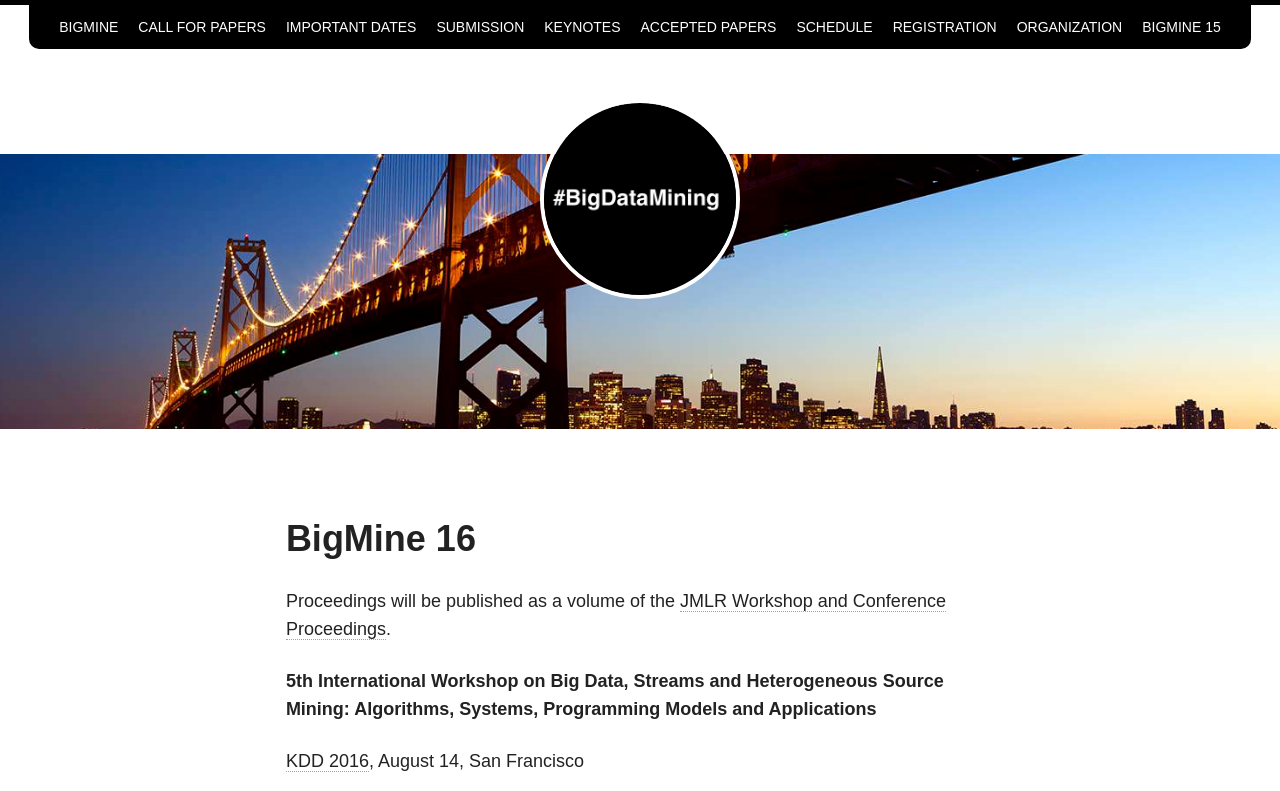
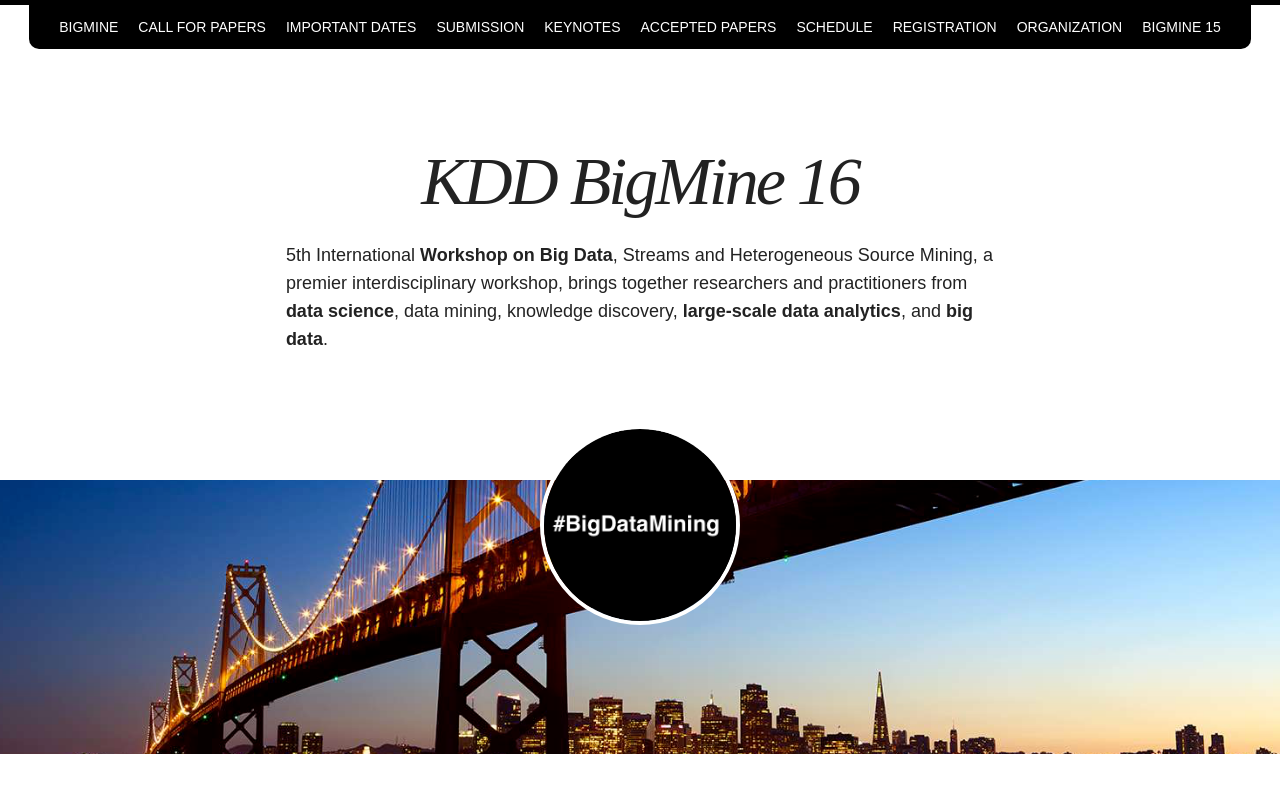
Before and after one commit to bigmine/bigmine17, a Jekyll site: the page built from index.md, in a window 1280 px wide and 1400 px high. Shown: the top 791 px of the window. Built offline with Jekyll 4.4.1, drawn with Linux system fonts in a browser that asks for light colours; nearby versions of some CDN libraries; some of the changed text lies outside the part shown; grey boxes are pictures that could not be loaded.

Commit message:
Update main page

```diff
--- /dev/null
+++ b/_includes/navigation-main.html
@@ -0,0 +1,43 @@
+<div class="navigation-wrapper">
+	<nav role="navigation" id="site-nav" class="animated drop">
+	    <ul>
+      {% for link in site.data.navigation %}
+		    {% if link.url contains 'http' %}
+		        {% assign domain = '' %}
+		        {% else %}
+		        {% assign domain = site.url %}
+		    {% endif %}
+		    <li><a href="{{ domain }}{{ link.url }}" {% if link.url contains 'http' %}target="_blank"{% endif %}>{{ link.title }}</a></li>
+		  {% endfor %}
+	    </ul>
+	</nav>
+</div><!-- /.navigation-wrapper -->
+<div class="entry-wrapper">
+      <header class="entry-header">
+        <h1 class="entry-title">KDD BigMine 16
+</h1>
+      </header>
+<div class="entry-content">
+<p>5th International <strong>Workshop on Big Data</strong>, Streams and Heterogeneous Source Mining,
+a premier interdisciplinary workshop, brings together researchers and practitioners from <b>data science</b>, data mining, knowledge discovery, <b>large-scale data analytics</b>, and <b>big data</b>.
+</p></div></div>
+{% include browser-upgrade.html %}
+
+{% if page.image.feature %}<header class="masthead">
+	{% if site.logo != null %}
+		<div class="wrap">
+			<a href="{{ site.url }}/" class="site-logo" rel="home" title="{{ site.title }}"><img src="{{ site.url }}/images/{{ site.logo }}" width="200" height="200" alt="{{ site.title }} logo" class="animated fadeInDown"></a>
+		</div>
+	{% endif %}
+</header><!-- /.masthead -->
+{% else %}<header class="masthead">
+	<div class="wrap">
+      {% if site.logo != null %}
+  		<a href="{{ site.url }}/" class="site-logo" rel="home" title="{{ site.title }}"><img src="{{ site.url }}/images/{{ site.logo }}" width="200" height="200" alt="{{ site.title }} logo" class="animated fadeInDown"></a>
+      {% endif %}
+      <h1 class="site-title animated fadeIn"><a href="{{ site.url }}/">{{ site.title }}</a></h1>
+		<h2 class="site-description animated fadeIn" itemprop="description">{{ site.description }}</h2>
+	</div>
+</header><!-- /.masthead -->{% endif %}
+
+<div class="js-menu-screen menu-screen"></div>
--- /dev/null
+++ b/_layouts/main-page.html
@@ -0,0 +1,40 @@
+<!doctype html>
+<!--[if lt IE 7]><html class="no-js lt-ie9 lt-ie8 lt-ie7" lang="en"> <![endif]-->
+<!--[if (IE 7)&!(IEMobile)]><html class="no-js lt-ie9 lt-ie8" lang="en"><![endif]-->
+<!--[if (IE 8)&!(IEMobile)]><html class="no-js lt-ie9" lang="en"><![endif]-->
+<!--[if gt IE 8]><!--> <html class="no-js" lang="en"><!--<![endif]-->
+<head>
+{% include head.html %}
+<script type="text/javascript"
+    src="http://cdn.mathjax.org/mathjax/latest/MathJax.js?config=TeX-AMS-MML_HTMLorMML">
+</script>
+</head>
+
+<body id="page">
+
+{% include navigation-main.html %}
+
+<div id="main" role="main">
+  <article class="entry">
+    {% if page.image.feature %}<img src="{{ site.url }}/images/{{ page.image.feature }}" class="entry-feature-image" alt="{{ page.title }}" {% if site.logo == null %}style="margin-top:0;"{% endif %}>{% if page.image.credit %}<p class="image-credit">Photo Credit: <a href="{{ page.image.creditlink }}">{{ page.image.credit }}</a></p>{% endif %}{% endif %}
+    <div class="entry-wrapper">
+      <header class="entry-header">
+        <h1 class="entry-title">{% if page.headline %}{{ page.headline }}{% else %}{{ page.title }}</h1>{% endif %}
+      </header>
+      <div class="entry-content">
+        {{ content }}
+      </div><!-- /.entry-content -->
+    </div><!-- /.entry-wrapper -->
+  </article>
+</div><!-- /#main -->
+
+<div class="footer-wrapper">
+  <footer role="contentinfo" class="entry-wrapper">
+    {% include footer.html %}
+  </footer>
+</div><!-- /.footer-wrapper -->
+
+{% include scripts.html %}
+
+</body>
+</html>
--- a/index.md
+++ b/index.md
@@ -1,26 +1,64 @@
 ---
-layout: page
+layout: main-page
 title: #BigDataMining BigMine 16
-search_omit: true
+search_omit: false
 image:
   feature: sf.png
 ---
-BigMine 16
-========
-
-Proceedings will be published as a volume of the [JMLR Workshop and Conference Proceedings](http://jmlr.org/proceedings/).
+Proceedings are going to be published as a volume of the [JMLR Workshop and Conference Proceedings](http://jmlr.org/proceedings/).
 
 **5th International Workshop on Big Data, Streams and Heterogeneous Source Mining: Algorithms, Systems, Programming Models and Applications**
 
-[KDD 2016](http://jmlr.org/proceedings/), August 14, San Francisco
+[KDD 2016](http://jmlr.org/proceedings/), August 13, San Francisco
+
+Previous KDD BigMines in
+Beijing 2012 (<a href="http://bigdata-mining.org/bigmine-12/" target="_blank">BigMine 12</a>)
+Chicago 2013 (<a href="http://bigdata-mining.org/bigmine-13/" target="_blank">BigMine 13</a>)
+New York City 2014 (<a href="http://bigdata-mining.org/bigmine-14/" target="_blank">BigMine 14</a>)
+and in Sydney 2015 (<a href="http://bigdata-mining.org/bigmine-15/" target="_blank">BigMine 15</a>),
+were all exciting successful.
+
+
+Previous Keynote Speakers:
+-----------------------
+<p><img src="http://bigdata-mining.org/bigmine-12/wp-content/uploads/2013/04/Usama-Fayyad-150x150.jpg" alt="Usama Fayad" height="105" />
+<img src="http://bigdata-mining.org/bigmine-12/wp-content/uploads/2013/04/headshot_Bharat_Rao-150x150.jpg" alt="Bharat Rao" height="105" />
+<img src="http://bigdata-mining.org/bigmine-12/wp-content/uploads/2013/04/Guirong.jpg" alt="Guirong Xue" height="100" />
+</p><p>
+<img src="http://bigdata-mining.org/bigmine-13/wp-content/uploads/2013/06/hanj_tour.jpg" alt="Jiawei Han" width="125" />
+<img src="http://bigdata-mining.org/bigmine-13/wp-content/uploads/2013/07/cf4.jpg" alt="Christos Faloutsos" width="140" />
+<img src="http://bigdata-mining.org/bigmine-13/wp-content/uploads/2013/07/hong-cheng.jpg" alt="Hong Cheng" width="115" />
+</p><p>
+<a href="http://bigdata-mining.org/bigmine-14/keynotes/#lin"><img src="http://bigdata-mining.org/bigmine-14/wp-content/uploads/2014/08/lin.png" alt="lin" width="110" height="110" class="alignnone size-thumbnail wp-image-210" /></a><a href="http://bigdata-mining.org/bigmine-14/keynotes/#morik"><img src="http://bigdata-mining.org/bigmine-14/wp-content/uploads/2014/08/morik-150x150.png" alt="morik" width="110" height="110" class="alignnone size-thumbnail wp-image-212" /></a><a href="http://bigdata-mining.org/bigmine-14/keynotes/#ye"><img src="http://bigdata-mining.org/bigmine-14/wp-content/uploads/2014/08/jye-145x150.png" alt="jye" width="110" height="110" class="alignnone size-thumbnail wp-image-211" /></a><a href="http://bigdata-mining.org/bigmine-14/keynotes/#gao"><img src="http://bigdata-mining.org/bigmine-14/wp-content/uploads/2014/08/jgao-150x150.png" alt="jgao" width="110" height="110" class="alignnone size-thumbnail wp-image-209" /></a>
+</p>
+
+<img src="http://bigdata-mining.org/bigmine-15/wp-content/uploads/2015/08/Bernhard-e1438846918614.png" alt="Bernhard Pfahringer"  width="100"  />
+<img src="http://bigdata-mining.org/bigmine-15/wp-content/uploads/2015/08/bonchi.jpg" alt="Francesco Bonchi"  width="100" />
+<img src="http://bigdata-mining.org/bigmine-15/wp-content/uploads/2015/08/Vincent_Tseng.jpg" alt="Vincent S. Tseng"  width="100" />
+<img src="http://bigdata-mining.org/bigmine-15/wp-content/uploads/2015/07/latifur-khan.jpg" alt="Latifur Khan"  width="100"  />
+<img class="size-full wp-image-182" src="http://bigdata-mining.org/bigmine-15/wp-content/uploads/2015/07/He_Jingrui_1.png" alt="Jingrui He"  width="100"  />
 
  > This workshop aims to bring together people from both academia and industry to present their most recent work related to these issues, and exchange ideas and thoughts in order to advance this big data challenge.
 
-Our ability to collect data in various sensors, devices, formats, either from independent or connected applications, has significantly outpaced our capability to process, analyze, store and understand these datasets. Social networking applications like Facebook and Twitter that allow users to freely create contents, further amplify the already huge volume of web data. Furthermore, with smartphones now becoming ubiquitous, these devices are becoming the sensory gateway to get real-time data on people from different aspects, the vast amount of data that mobile carriers can potentially process to improve our daily life has significantly outpaced our past CDR (call data record)-based processing for billing purposes only. People and devices (from home coffee machines to cars, to buses, railway stations and airports) are becoming more intricately connected. Trillions of such connected components will generate a huge data ocean, and valuable information must be discovered from the data to help improve quality of life and make our world a better place.
+Our ability to collect data in various sensors, devices, formats, either from independent or connected applications, has signiﬁcantly outpaced our capability to process, analyze, store and understand these datasets. Recently, the ﬂourish of social networking applications, like Facebook, Twitter, that allow users to create contents freely, further ampliﬁes the already huge web volume. Furthermore, with mobile phones becoming the sensory gateway to get real-time data on people from different aspects, the vast amount of data that mobile carrier can potentially process to improve our daily life has signiﬁcantly outpaced our past CDR (call data record)-based processing for billing purposes only. People and devices (from home coffee machines to cars, to buses, railway stations and airports) are all loosely connected. Trillions of such connected components will generate a huge data ocean, and valuable information must be discovered from the data to help improve quality of life and make our world a better place.
 
  > The IoT and Big Data challenge that has been considered as one of the most exciting opportunities in the past 10 years.
 
 * Paper Submission deadline: May 16th, 2016, 23:59PM Pacific Standard Time
 * Acceptance notification: June 13, 2016
 * Workshop Final Paper Due: July 1, 2016
-* Workshop: August 14, 2016
+* Workshop: August 13, 2016
+
+Sponsors & Supporters:
+-----------------
+<a href="http://www.netflix.com/" target="_blank">
+<img src="http://bigdata-mining.org/wp-content/uploads/2013/06/Netflix.png" style="width:280px;  border:0px;" alt="Netflix"></a>
+<a target="_blank" href="https://www.talkingdata.com/">
+<img alt="Talking Data" style="width:280px; border:0px;" src="http://bigdata-mining.org/bigmine-15/wp-content/uploads/2015/07/TalkingData.png">
+</a>
+<a href="https://bigml.com/" target="_blank">
+<img src="http://bigdata-mining.org/bigmine-12/wp-content/uploads/2013/04/bigml_logo_72.png" style="width:280px;  hspace:20px; border:0px;" alt="BigML"></a>
+<a href="http://www.huawei.com/" target="_blank">
+<img src="http://www.huawei.com/ucmf/groups/public/documents/webasset/hw_000353.jpg" style="width:300px; hspace:20px;  border:0px;" alt="Huawei"></a>
+<a href="http://www.deloitte.com/" target="_blank">
+<img src="http://bigdata-mining.org/bigmine-12/wp-content/uploads/2013/04/Deloitte.jpg" style="width:260px;  border:0px;" alt="Deloitte"></a>
```
Also changed, not shown: registration.md (+1 -1 lines).
